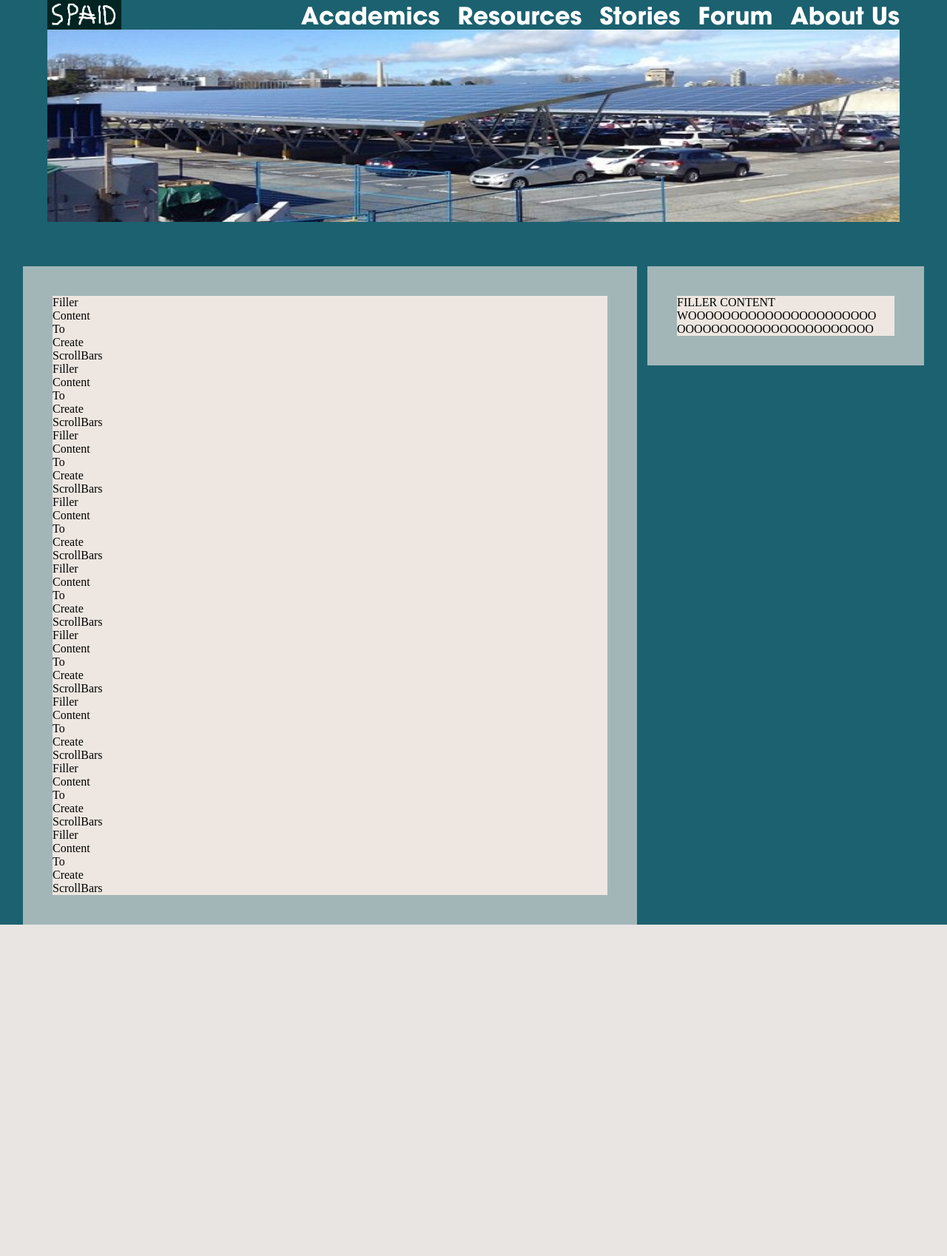
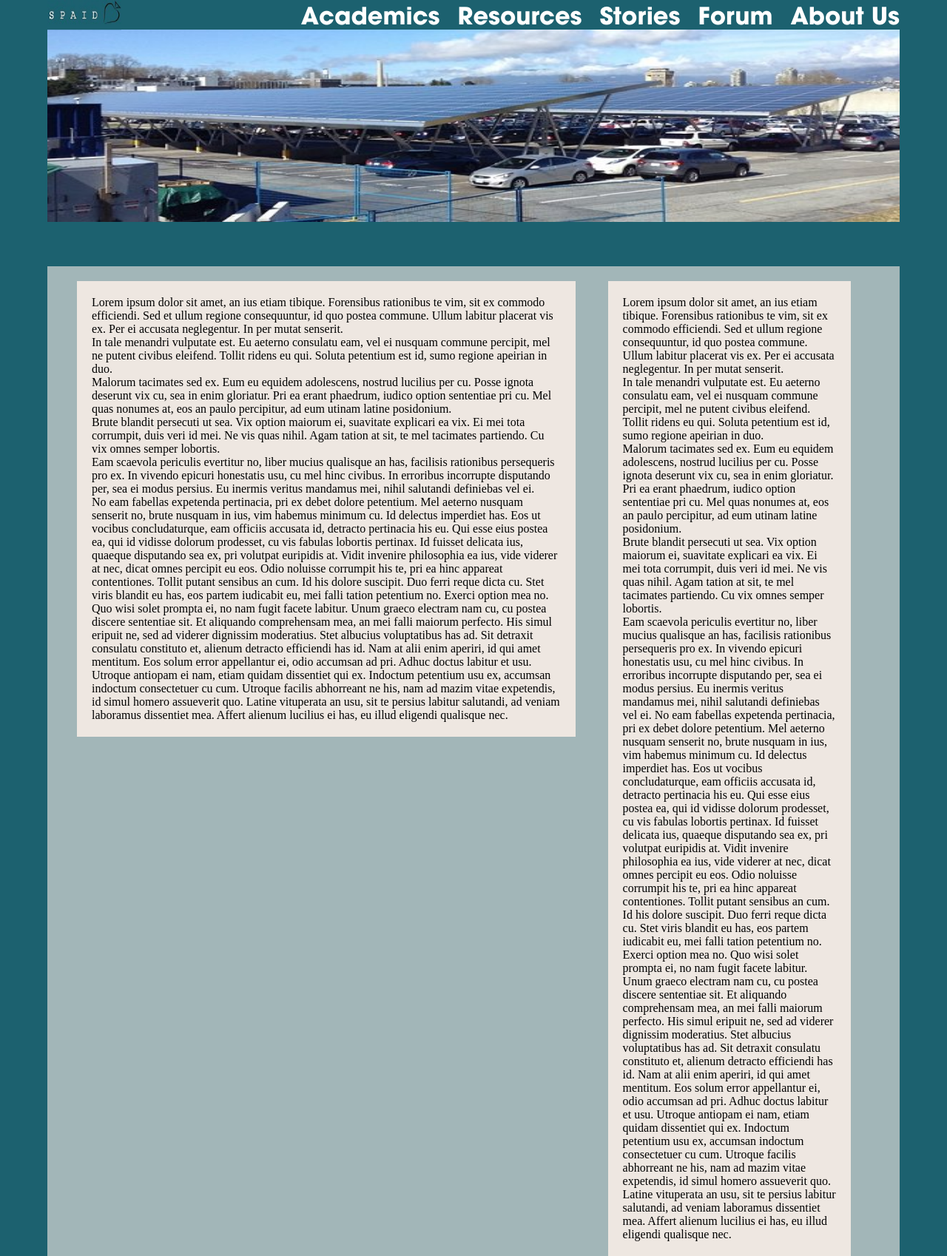
Before and after one commit to paulszefer/SPAID, a PHP site: page / in a window 1280 px wide. Shown: the whole page at 74% size. Before the commit the page ends 1250 px from the top, so only its background shows below. Run offline with PHP 8.4, Linux system fonts and the light colour scheme.

Commit message:
Generic commit

```diff
--- a/G13/index.html
+++ b/G13/index.html
@@ -27,7 +27,7 @@
 
 		</div>
 		<div id="logo">
-			<a href="index.html" alt="Logo"><img src="images/logo.png" alt="Logo" width="100" height="40"></a>
+			<a href="index.html" alt="Logo"><img src="images/logo.jpg" alt="Logo" width="100" height="40"></a>
 		</div>
 
 		<script>
@@ -49,19 +49,47 @@
 
 		<div id="body">
 			<div id="maincontent">
-				<p>Filler<br>Content<br>To<br>Create<br>ScrollBars<br>
-				Filler<br>Content<br>To<br>Create<br>ScrollBars<br>
-				Filler<br>Content<br>To<br>Create<br>ScrollBars<br>
-				Filler<br>Content<br>To<br>Create<br>ScrollBars<br>
-				Filler<br>Content<br>To<br>Create<br>ScrollBars<br>
-				Filler<br>Content<br>To<br>Create<br>ScrollBars<br>
-				Filler<br>Content<br>To<br>Create<br>ScrollBars<br>
-				Filler<br>Content<br>To<br>Create<br>ScrollBars<br>
-				Filler<br>Content<br>To<br>Create<br>ScrollBars<br>
+				<p>Lorem ipsum dolor sit amet, an ius etiam tibique. Forensibus rationibus te vim, sit ex commodo efficiendi. Sed et ullum regione consequuntur, id quo postea commune. Ullum labitur placerat vis ex. Per ei accusata neglegentur. In per mutat senserit.</p>
+
+				<p>In tale menandri vulputate est. Eu aeterno consulatu eam, vel ei nusquam commune percipit, mel ne putent civibus eleifend. Tollit ridens eu qui. Soluta petentium est id, sumo regione apeirian in duo.</p>
+
+				<p>Malorum tacimates sed ex. Eum eu equidem adolescens, nostrud lucilius per cu. Posse ignota deserunt vix cu, sea in enim gloriatur. Pri ea erant phaedrum, iudico option sententiae pri cu. Mel quas nonumes at, eos an paulo percipitur, ad eum utinam latine posidonium.</p>
+
+				<p>Brute blandit persecuti ut sea. Vix option maiorum ei, suavitate explicari ea vix. Ei mei tota corrumpit, duis veri id mei. Ne vis quas nihil. Agam tation at sit, te mel tacimates partiendo. Cu vix omnes semper lobortis.</p>
+
+				<p>Eam scaevola periculis evertitur no, liber mucius qualisque an has, facilisis rationibus persequeris pro ex. In vivendo epicuri honestatis usu, cu mel hinc civibus. In erroribus incorrupte disputando per, sea ei modus persius. Eu inermis veritus mandamus mei, nihil salutandi definiebas vel ei.</p>
+
+				<p>No eam fabellas expetenda pertinacia, pri ex debet dolore petentium. Mel aeterno nusquam senserit no, brute nusquam in ius, vim habemus minimum cu. Id delectus imperdiet has. Eos ut vocibus concludaturque, eam officiis accusata id, detracto pertinacia his eu. Qui esse eius postea ea, qui id vidisse dolorum prodesset, cu vis fabulas lobortis pertinax.
+
+				Id fuisset delicata ius, quaeque disputando sea ex, pri volutpat euripidis at. Vidit invenire philosophia ea ius, vide viderer at nec, dicat omnes percipit eu eos. Odio noluisse corrumpit his te, pri ea hinc appareat contentiones. Tollit putant sensibus an cum. Id his dolore suscipit.
+
+				Duo ferri reque dicta cu. Stet viris blandit eu has, eos partem iudicabit eu, mei falli tation petentium no. Exerci option mea no. Quo wisi solet prompta ei, no nam fugit facete labitur.
+
+				Unum graeco electram nam cu, cu postea discere sententiae sit. Et aliquando comprehensam mea, an mei falli maiorum perfecto. His simul eripuit ne, sed ad viderer dignissim moderatius. Stet albucius voluptatibus has ad. Sit detraxit consulatu constituto et, alienum detracto efficiendi has id. Nam at alii enim aperiri, id qui amet mentitum.
+
+				Eos solum error appellantur ei, odio accumsan ad pri. Adhuc doctus labitur et usu. Utroque antiopam ei nam, etiam quidam dissentiet qui ex. Indoctum petentium usu ex, accumsan indoctum consectetuer cu cum. Utroque facilis abhorreant ne his, nam ad mazim vitae expetendis, id simul homero assueverit quo. Latine vituperata an usu, sit te persius labitur salutandi, ad veniam laboramus dissentiet mea. Affert alienum lucilius ei has, eu illud eligendi qualisque nec.
 				</p>
 			</div>
 			<div id="calendar">
-			<p>FILLER CONTENT<br>WOOOOOOOOOOOOOOOOOOOOOO<br>OOOOOOOOOOOOOOOOOOOOOOO</p>
+				<p>Lorem ipsum dolor sit amet, an ius etiam tibique. Forensibus rationibus te vim, sit ex commodo efficiendi. Sed et ullum regione consequuntur, id quo postea commune. Ullum labitur placerat vis ex. Per ei accusata neglegentur. In per mutat senserit.</p>
+
+				<p>In tale menandri vulputate est. Eu aeterno consulatu eam, vel ei nusquam commune percipit, mel ne putent civibus eleifend. Tollit ridens eu qui. Soluta petentium est id, sumo regione apeirian in duo.</p>
+
+				<p>Malorum tacimates sed ex. Eum eu equidem adolescens, nostrud lucilius per cu. Posse ignota deserunt vix cu, sea in enim gloriatur. Pri ea erant phaedrum, iudico option sententiae pri cu. Mel quas nonumes at, eos an paulo percipitur, ad eum utinam latine posidonium.</p>
+
+				<p>Brute blandit persecuti ut sea. Vix option maiorum ei, suavitate explicari ea vix. Ei mei tota corrumpit, duis veri id mei. Ne vis quas nihil. Agam tation at sit, te mel tacimates partiendo. Cu vix omnes semper lobortis.</p>
+
+				<p>Eam scaevola periculis evertitur no, liber mucius qualisque an has, facilisis rationibus persequeris pro ex. In vivendo epicuri honestatis usu, cu mel hinc civibus. In erroribus incorrupte disputando per, sea ei modus persius. Eu inermis veritus mandamus mei, nihil salutandi definiebas vel ei.
+
+				No eam fabellas expetenda pertinacia, pri ex debet dolore petentium. Mel aeterno nusquam senserit no, brute nusquam in ius, vim habemus minimum cu. Id delectus imperdiet has. Eos ut vocibus concludaturque, eam officiis accusata id, detracto pertinacia his eu. Qui esse eius postea ea, qui id vidisse dolorum prodesset, cu vis fabulas lobortis pertinax.
+
+				Id fuisset delicata ius, quaeque disputando sea ex, pri volutpat euripidis at. Vidit invenire philosophia ea ius, vide viderer at nec, dicat omnes percipit eu eos. Odio noluisse corrumpit his te, pri ea hinc appareat contentiones. Tollit putant sensibus an cum. Id his dolore suscipit.
+
+				Duo ferri reque dicta cu. Stet viris blandit eu has, eos partem iudicabit eu, mei falli tation petentium no. Exerci option mea no. Quo wisi solet prompta ei, no nam fugit facete labitur.
+
+				Unum graeco electram nam cu, cu postea discere sententiae sit. Et aliquando comprehensam mea, an mei falli maiorum perfecto. His simul eripuit ne, sed ad viderer dignissim moderatius. Stet albucius voluptatibus has ad. Sit detraxit consulatu constituto et, alienum detracto efficiendi has id. Nam at alii enim aperiri, id qui amet mentitum.
+
+				Eos solum error appellantur ei, odio accumsan ad pri. Adhuc doctus labitur et usu. Utroque antiopam ei nam, etiam quidam dissentiet qui ex. Indoctum petentium usu ex, accumsan indoctum consectetuer cu cum. Utroque facilis abhorreant ne his, nam ad mazim vitae expetendis, id simul homero assueverit quo. Latine vituperata an usu, sit te persius labitur salutandi, ad veniam laboramus dissentiet mea. Affert alienum lucilius ei has, eu illud eligendi qualisque nec.</p>
 			</div>
 		</div>
 
--- a/G13/style/base.css
+++ b/G13/style/base.css
@@ -57,27 +57,28 @@ background-color: #1C616F;
 }
 
 #body {
-	width: 1218px;
+	width: 90%;
 	margin: auto;
+	position: relative;
+	top: 60px;
+	background-color: #A2B6B8;
 }
 
 #calendar{
-	width: 294px;
-	border: solid #A2B6B8;
-	border-width: 40px;
-	margin-top: 60px;
+	width: 25%;
+	padding: 20px;
+	margin-top: 20px;
+	margin-left: 40px;
 	background-color: #EEE7E1;
 	display: inline-block;
 	vertical-align: top;
-	margin-left: 10px;
-	margin-right: 0;
 }
 
 #maincontent {
-	width: 750px;
-	border: solid #A2B6B8;
-	border-width: 40px;
-	margin-top: 60px;
+	width: 55%;
+	margin-top: 20px;
+	margin-left:40px;
+	padding: 20px;
 	background-color: #EEE7E1;
 	display: inline-block;
 	vertical-align: top;
```
Also changed, not shown: G13/images/logo.jpg (added).
